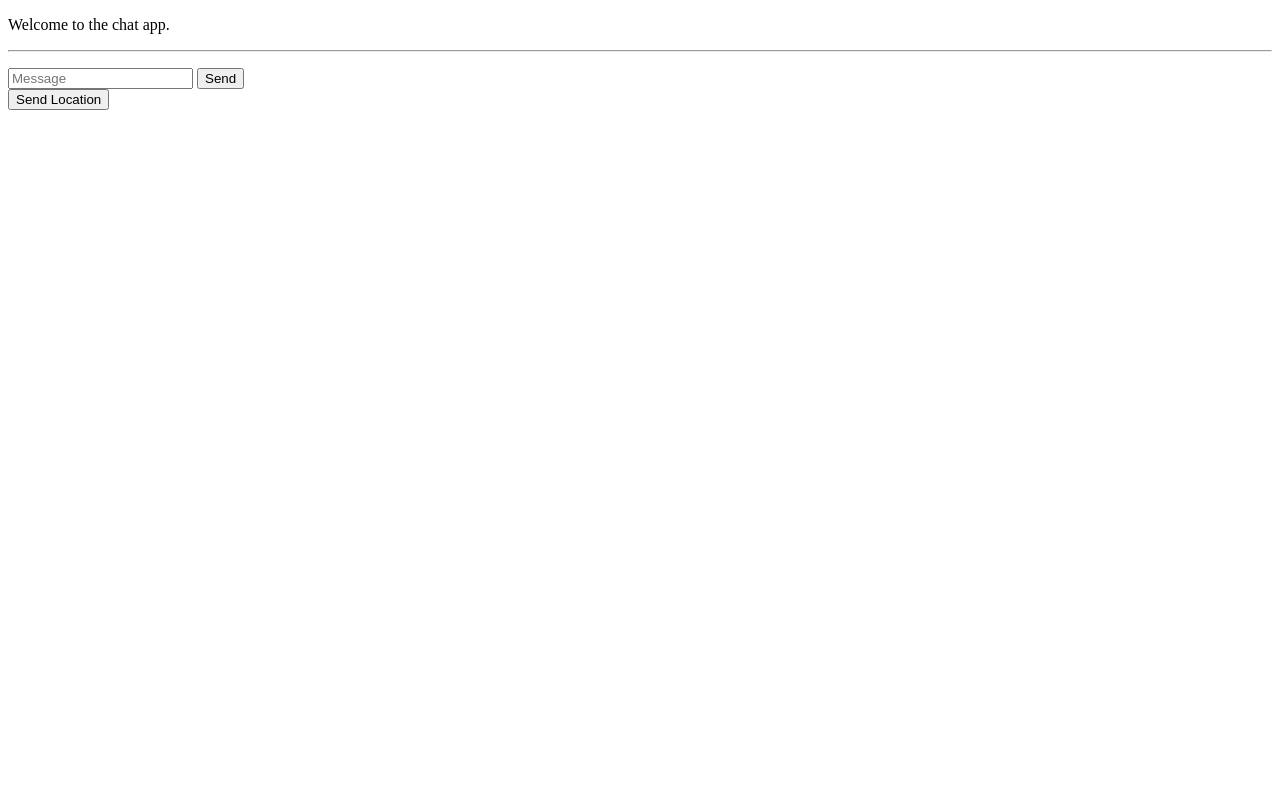
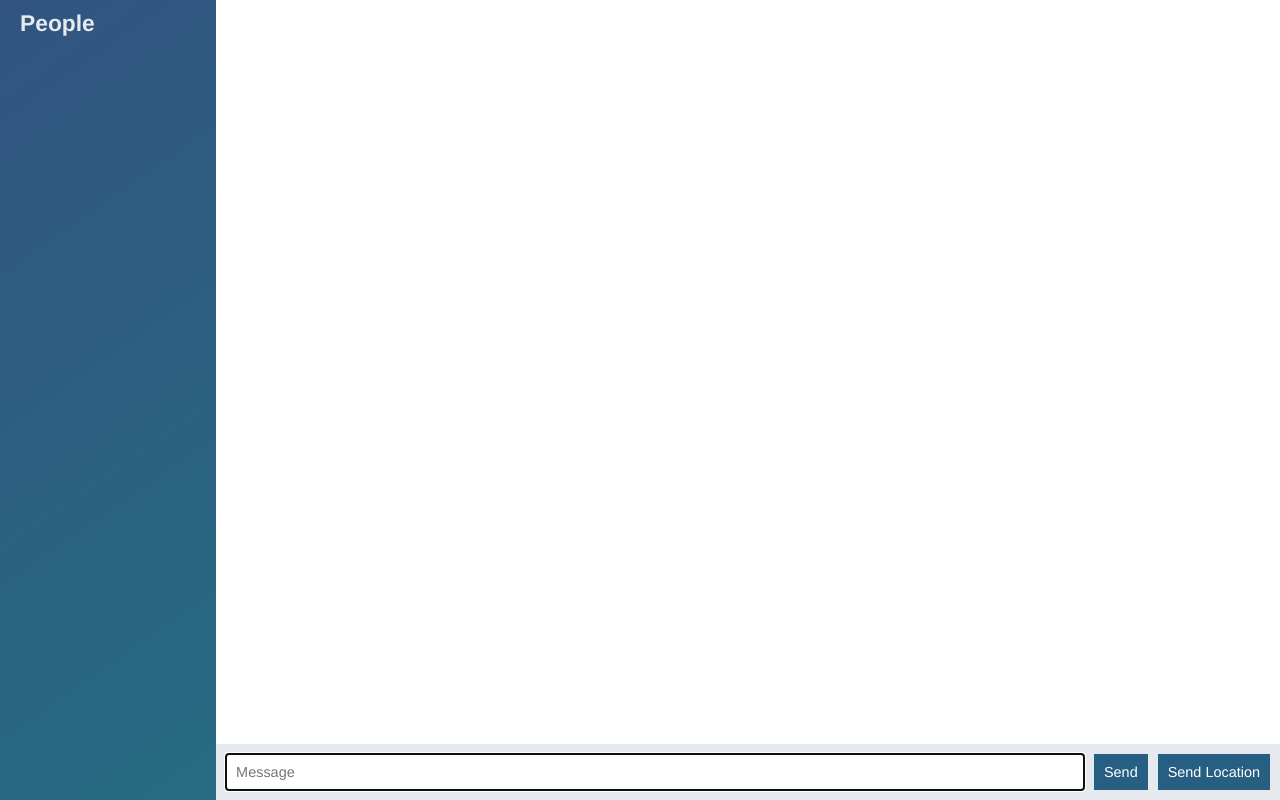
Before and after one commit to duld/node_chatApp, a website: page public/index.html in a window 1280 px wide. Drawn offline with nearby package versions, Linux system fonts and the light colour scheme; no server answers.

Commit message:
Style DOM with css template classes

```diff
--- a/public/index.html
+++ b/public/index.html
@@ -1,30 +1,41 @@
 <!DOCTYPE html>
 <html lang="en">
+
 <head>
   <meta charset="UTF-8">
   <meta name="viewport" content="width=device-width, initial-scale=1.0">
   <meta http-equiv="X-UA-Compatible" content="ie=edge">
   <title>Document</title>
+  <link rel="stylesheet" href="/css/styles.css">
 </head>
-<body>
-    <p>Welcome to the chat app.</p>
-    <hr>
+
+<body class="chat">
+  <!-- sidebar -->
+  <div class="chat__sidebar">
+    <h3>People</h3>
+    <div id="users"></div>
+  </div>
+
+  <div class="chat__main">
     <!-- messages -->
-    <ol id="messages">
+    <ol id="messages" class="chat__messages">
     </ol>
 
-    <!-- message form -->
+    <div class="chat__footer">
         <form id="message-form">
-      <input type="text" name="message" placeholder="Message">
+            <input type="text" name="message" placeholder="Message" autofocus autocomplete="off">
             <button type='submit'>Send</button>
           </form>
           <button id="send-location">Send Location</button>
+    </div>
+  </div>
+
 
   <!-- JS -->
   <script src="/socket.io/socket.io.js"></script>
-    <script src="https://code.jquery.com/jquery-3.3.1.min.js"
-        integrity="sha256-FgpCb/KJQlLNfOu91ta32o/NMZxltwRo8QtmkMRdAu8="
+  <script src="https://code.jquery.com/jquery-3.3.1.min.js" integrity="sha256-FgpCb/KJQlLNfOu91ta32o/NMZxltwRo8QtmkMRdAu8="
     crossorigin="anonymous"></script>
   <script src="/js/index.js"></script>
 </body>
+
 </html>
```
Lines whose indentation alone changed are shown as unchanged.
